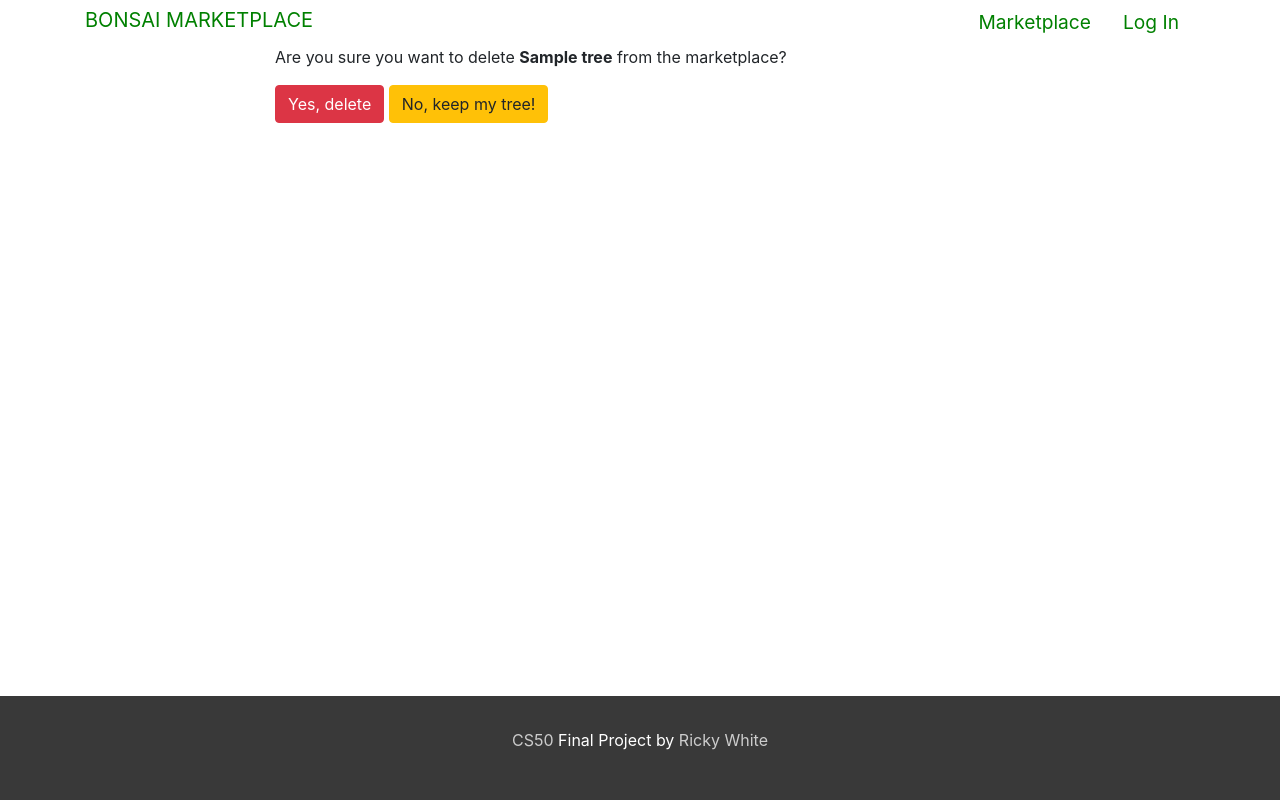
After one commit to EndlessTrax/CS50, a Django app: page /tree/delete/1/ in a window 1280 px wide. The commit adds this page. Run offline with Django 3.2, Linux system fonts and the light colour scheme; tables that the repository leaves empty hold one stand-in row (values such as "Sample post"); some libraries are stand-ins or nearby versions.

Commit message:
Added delete tree function

```diff
--- /dev/null
+++ b/final_project/templates/delete_tree.html
@@ -0,0 +1,16 @@
+{% extends 'base.html' %}
+
+{% block content %}
+  <div class="row">
+    <div class="col-8 offset-2">
+      <form method="post">
+        {% csrf_token %}
+        <p>Are you sure you want to delete <b>{{ object.name }}</b> from the marketplace?</p>
+        <button type="submit" class="btn btn-danger">Yes, delete</button>
+        <a href="{% url 'dashboard' %}">
+          <button type="button" class="btn btn-warning">No, keep my tree!</button>
+        </a>
+    </form>
+    </div>
+  </div>
+{% endblock content %}
--- a/final_project/templates/edit_tree.html
+++ b/final_project/templates/edit_tree.html
@@ -15,13 +15,17 @@
           {{ form | crispy }}
           <button type="submit" class="btn btn-block btn-info mt-3">Update</button>
         </form>
+        <a href="{% url 'delete_tree' object.pk %}">
+          <button type="button" class="btn btn-danger mt-3">Delete</button>
+        </a>
+
       </div>
     </section>
 
   {% else %}
   <section class="row my-5">
     <div class="col-8 offset-2">
-      <h3>This tree ahs already been sold and cannot be editied.</h3>
+      <h3>This tree has already been sold and cannot be editied.</h3>
     </div>
   </section>
   {% endif %}
--- a/final_project/trees/urls.py
+++ b/final_project/trees/urls.py
@@ -6,6 +6,7 @@ from .views import (
     AddTreePageView,
     SingleTreePageView,
     EditTreePageView,
+    DeleteTreePageView,
 )
 
 
@@ -15,4 +16,5 @@ urlpatterns = [
     path("tree/new/", AddTreePageView.as_view(), name="newtree"),
     path("tree/<int:pk>/", SingleTreePageView.as_view(), name="single_tree"),
     path("tree/edit/<int:pk>/", EditTreePageView.as_view(), name="edit_tree"),
+    path("tree/delete/<int:pk>/", DeleteTreePageView.as_view(), name="delete_tree"),
 ]
--- a/final_project/trees/views.py
+++ b/final_project/trees/views.py
@@ -1,6 +1,13 @@
 # from django.shortcuts import render
 from django.contrib.auth.mixins import LoginRequiredMixin, UserPassesTestMixin
-from django.views.generic import TemplateView, CreateView, ListView, DetailView, UpdateView
+from django.views.generic import (
+    TemplateView,
+    CreateView,
+    ListView,
+    DetailView,
+    UpdateView,
+    DeleteView,
+)
 from django.urls import reverse_lazy
 
 
@@ -10,11 +17,11 @@ from .locations import LOCATION_CHOICES
 
 
 class HomePageView(TemplateView):
-    template_name = 'homepage.html'
+    template_name = "homepage.html"
 
 
 class MarketplacePageView(ListView):
-    template_name = 'marketplace.html'
+    template_name = "marketplace.html"
     model = Tree
 
 
@@ -41,10 +48,16 @@ class SingleTreePageView(DetailView):
 
 
 class EditTreePageView(UpdateView, LoginRequiredMixin, UserPassesTestMixin):
-    template_name = 'edit_tree.html'
+    template_name = "edit_tree.html"
     login_url = "login"
     model = Tree
     fields = ("name", "species", "description", "location", "price", "picture")
 
     def get_success_url(self):
-        return reverse_lazy('dashboard')
+        return reverse_lazy("dashboard")
+
+
+class DeleteTreePageView(DeleteView):
+    template_name = "delete_tree.html"
+    model = Tree
+    success_url = reverse_lazy("dashboard")
```
